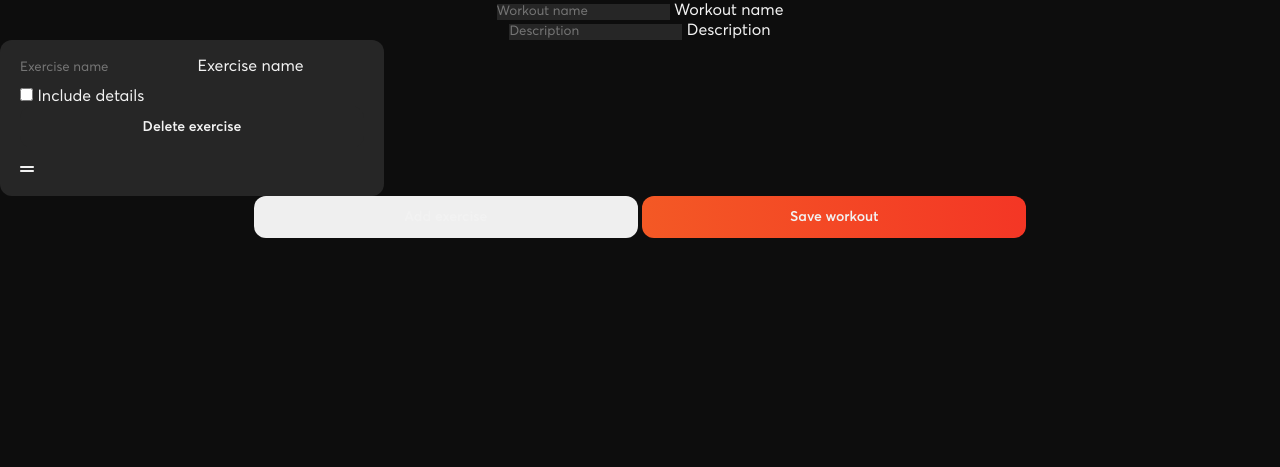
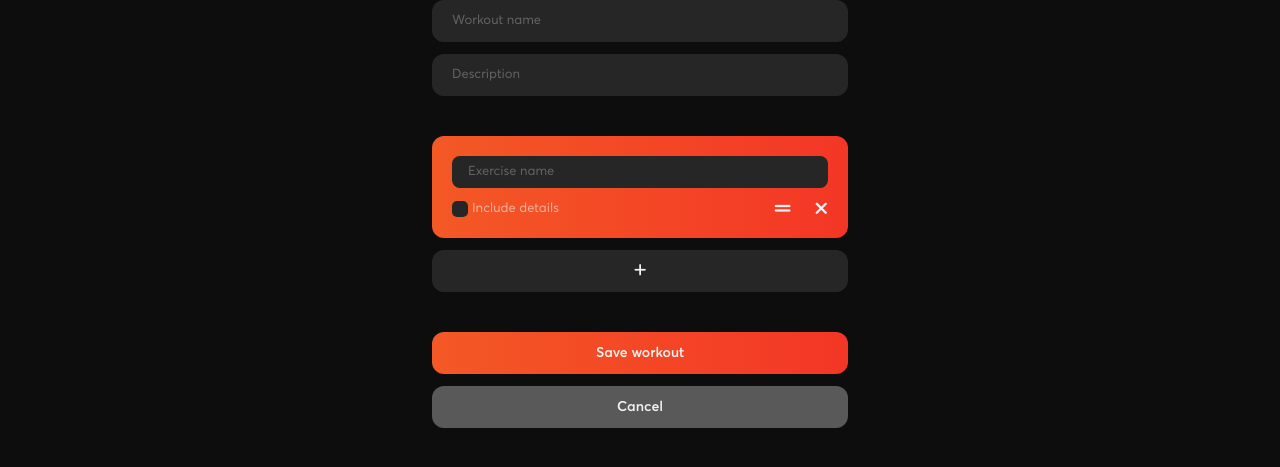
Before and after one commit to brunosag/ares, a Flask app: page /new-workout in a window 1280 px wide. Shown: the part 110-577 px from the top of the page. Run offline with Flask 2, Linux system fonts and the light colour scheme; a user stored in the database is signed in; some libraries are stand-ins or nearby versions.

Commit message:
add css to new-workout page

```diff
--- a/website/static/css/styles.css
+++ b/website/static/css/styles.css
@@ -101,7 +101,7 @@ a,
 select,
 .btn,
 .btn-edit {
-    transition: all 200ms ease-in-out;
+    transition: filter 200ms ease-in-out;
 }
 
 a:hover,
@@ -175,6 +175,37 @@ input.details {
     margin: 0;
 }
 
+.exercise-edit {
+    background: var(--primary);
+    border-radius: .75rem;
+}
+
+.handle,
+.delete,
+.checkbox,
+.checkbox > input {
+    cursor: pointer;
+}
+
+.handle,
+.delete {
+    transition: transform 100ms ease-in-out;
+}
+
+.handle:hover,
+.delete:hover {
+    transform: scale(115%);
+}
+
+.checkbox > input {
+    appearance: none;
+    background-color: var(--secondary);
+    border-radius: .3125rem;
+}
+
+.checkbox > input:checked {
+    background-color: var(--light);
+}
 
 
 /* ==============
@@ -326,6 +357,38 @@ input.details {
     color: var(--tertiary);
 }
 
+.exercise-edit-name,
+.exercise-edit-name::placeholder {
+    font-size: var(--fs-13);
+}
+
+.exercise-edit-name {
+    text-transform: uppercase;
+}
+
+.exercise-edit-name::placeholder {
+    color: var(--input-label);
+    text-transform: none;
+}
+
+.exercise-edit-options .handle,
+.exercise-edit-options .delete {
+    font-size: var(--fs-18);
+}
+
+.checkbox > span {
+    color: var(--text-on-primary);
+    font-size: var(--fs-13);
+}
+
+.checkbox > input:checked + span::before {
+    color: var(--quaternary);
+    content: "\f00c";
+    font-family: "Font Awesome 6 Free";
+    font-size: .625rem;
+    font-weight: 900;
+}
+
 
 /* ==============
    layout
@@ -397,7 +460,11 @@ a.btn {
 }
 
 .text-input {
-    padding: .8125rem 1.25rem .8125rem 2.5rem;
+    padding: .8125rem 1.25rem .8125rem 1.25rem;
+}
+
+.input-with-icon .text-input {
+    padding-left: 2.5rem;
 }
 
 .input-icon {
@@ -473,8 +540,10 @@ select,
 .workout-wrapper,
 .btn,
 .exercises,
-.exercise {
-    width: min(100%, 24rem);
+.exercises-edit,
+.exercise,
+.workout-inputs > * {
+    width: min(100%, 26rem);
 }
 
 .workout-wrapper {
@@ -552,6 +621,73 @@ input.details {
     margin-left: auto;
 }
 
+.workout-inputs {
+    align-items: center;
+    display: flex;
+    flex-direction: column;
+    gap: .75rem;
+}
+
+.exercises-edit {
+    display: grid;
+    gap: .75rem;
+    margin: 2.5rem auto .75rem auto;
+}
+
+.exercises-edit + button {
+    margin-bottom: 2.5rem;
+}
+
+.exercise-edit {
+    display: flex;
+    flex-direction: column;
+    padding: 1.25rem;
+    gap: .75rem;
+}
+
+.exercise-edit-name {
+    border-radius: .5rem;
+    padding: .5rem 1rem;
+    width: 100%;
+}
+
+.exercise-edit-options {
+    display: flex;
+    align-items: center;
+}
+
+.exercise-edit-options .handle {
+    margin-left: auto;
+}
+
+.exercise-edit-options .delete {
+    margin-left: 1.5rem;
+}
+
+.checkbox {
+    align-items: center;
+    display: inline-flex;
+    position: relative;
+}
+
+.checkbox > span {
+    padding-left: .25rem;
+}
+
+.checkbox > input {
+    height: 1rem;
+    width: 1rem;
+}
+
+.checkbox > input:checked + span::before {
+    display: block;
+    left: .21875rem;
+    position: absolute;
+    text-align: center;
+    top: .1875rem;
+}
+
+
 /* ==============
    media queries
    ============== */
--- a/website/static/js/new-workout.js
+++ b/website/static/js/new-workout.js
@@ -25,7 +25,7 @@ for (let i = 0; i < delete_buttons.length; i++) {
 add_exercise.addEventListener("click", function() {
 
     /* Clone template */
-    var template = document.getElementById("template").querySelector(".exercise")
+    var template = document.getElementById("template").querySelector(".exercise-edit")
     var clone = template.cloneNode(true)
 
     /* Show and enable inputs */
@@ -61,5 +61,5 @@ add_exercise.addEventListener("click", function() {
 /* Create sortable list */
 new Sortable(exercises, {
     animation: 250,
-    handle: ".handle"
+    handle: ".handle",
 })
--- a/website/templates/new-workout.html
+++ b/website/templates/new-workout.html
@@ -1,54 +1,55 @@
 {% extends "base.html" %}
+
+{% block title %} | New Workout{% endblock %}
 
 {% block body %}
 
+    <div class="container">
+
         <!-- Workout form -->
-    <form class="mb-5" id="workout" autocomplete="off" method="POST">
-        <div class="form-floating mb-3">
-            <input type="text" class="form-control" name="workout_name" placeholder="Workout name">
-            <label for="workout_name">Workout name</label>
-        </div>
-        <div class="form-floating mb-5">
-            <input type="text" class="form-control" name="workout_description" placeholder="Description">
-            <label for="workout_description">Description</label>
+        <form id="workout" autocomplete="off" method="POST">
+            <div class="workout-inputs">
+                <input class="text-input" type="text" name="workout_name" placeholder="Workout name">
+                <input class="text-input" type="text" name="workout_description" placeholder="Description">
             </div>
             <div id="template">
-            <div class="exercise" hidden>
-                <div class="form-floating mb-3">
-                    <input type="text" class="form-control" name="exercise_name" placeholder="Exercise name" disabled>
-                    <label for="exercise_name">Exercise name</label>
-                </div>
-                <div class="form-check mb-3 text-light">
+                <div class="exercise-edit" hidden>
+                    <input class="exercise-edit-name" type="text" name="exercise_name" placeholder="Exercise name" disabled>
+                    <div class="exercise-edit-options">
                         <input class="include_details_hidden" type="hidden" value="0" name="include_details" disabled>
-                    <input class="include_details form-check-input" type="checkbox" value="1" name="include_details" disabled>
-                    <label class="form-check-label" for="include_details">Include details</label>
-                    <button type="button" class="delete ms-3 btn btn-secondary btn-sm">Delete exercise</button>
-                    <i class="handle ms-3 fa-solid fa-grip-lines"></i>
+                        <label class="checkbox">
+                            <input class="include_details" type="checkbox" value="1" name="include_details" disabled>
+                            <span>Include details</span>
+                        </label>
+                        <i class="handle fa-solid fa-grip-lines"></i>
+                        <i class="delete fa-solid fa-xmark"></i>
                     </div>
                 </div>
             </div>
-        <div id="exercises">
-            <div class="exercise">
-                <div class="form-floating mb-3">
-                    <input type="text" class="form-control" name="exercise_name" placeholder="Exercise name">
-                    <label for="exercise_name">Exercise name</label>
-                </div>
-                <div class="form-check mb-3 text-light">
+            <div id="exercises" class="exercises-edit">
+                <div class="exercise-edit">
+                    <input class="exercise-edit-name" type="text" name="exercise_name" placeholder="Exercise name">
+                    <div class="exercise-edit-options">
                         <input class="include_details_hidden" type="hidden" value="0" name="include_details">
-                    <input class="include_details form-check-input" type="checkbox" value="1" name="include_details">
-                    <label class="form-check-label" for="include_details">Include details</label>
-                    <button type="button" class="delete ms-3 btn btn-secondary btn-sm">Delete exercise</button>
-                    <i class="handle ms-3 fa-solid fa-grip-lines"></i>
+                        <label class="checkbox">
+                            <input class="include_details" type="checkbox" value="1" name="include_details">
+                            <span>Include details</span>
+                        </label>
+                        <i class="handle fa-solid fa-grip-lines"></i>
+                        <i class="delete fa-solid fa-xmark"></i>
                     </div>
                 </div>
             </div>
+            <button type="button" class="btn btn-secondary" id="add_exercise" title="Add exercise">
+                <i class="fa-solid fa-plus"></i>
+            </button>
         </form>
+        <div class="buttons">
+            <button type="submit" class="btn btn-primary" form="workout">Save workout</button>
+            <a href="/" class="btn btn-tertiary cancel">Cancel</a>
+        </div>
 
-    <!-- Add exercise -->
-    <button type="button" class="btn btn-light" id="add_exercise">Add exercise</button>
-
-    <!-- Save changes -->
-    <button type="submit" class="btn btn-primary" form="workout">Save workout</button>
+    </div>
 
     <!-- JavaScript -->
     <script type="text/javascript" src="/static/js/new-workout.js"></script>
```
Lines whose indentation alone changed are shown as unchanged.
